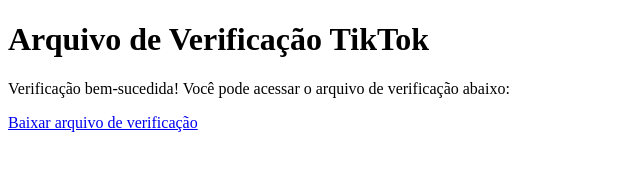
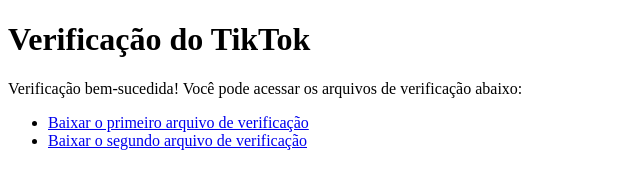
Before and after one commit to italoverdao191/tiktok-verification, a plain HTML site: page index.html in a window 1280 px wide. Shown: the whole page, without its empty margins (0-640 px from the left). Drawn offline with Linux system fonts and the light colour scheme.

Commit message:
Update index.html

```diff
--- a/index.html
+++ b/index.html
@@ -1,13 +1,16 @@
 <!DOCTYPE html>
-<html lang="pt-br">
+<html lang="pt">
 <head>
     <meta charset="UTF-8">
     <meta name="viewport" content="width=device-width, initial-scale=1.0">
-    <title>TikTok Verification</title>
+    <title>Verificação TikTok</title>
 </head>
 <body>
-    <h1>Arquivo de Verificação TikTok</h1>
-    <p>Verificação bem-sucedida! Você pode acessar o arquivo de verificação abaixo:</p>
-    <a href="tiktok6qmZl4o77x4ApEvRFzvzPLkjVqdgRzuc.txt" target="_blank">Baixar arquivo de verificação</a>
+    <h1>Verificação do TikTok</h1>
+    <p>Verificação bem-sucedida! Você pode acessar os arquivos de verificação abaixo:</p>
+    <ul>
+        <li><a href="tiktok6qmZl4o77x4ApEvRFzvzPLkjVqdgRzuc.txt" download>Baixar o primeiro arquivo de verificação</a></li>
+        <li><a href="tiktokyspuVGha1vKlnl7FOsMOHPjOsHIr6pz8.txt" download>Baixar o segundo arquivo de verificação</a></li>
+    </ul>
 </body>
 </html>
```
